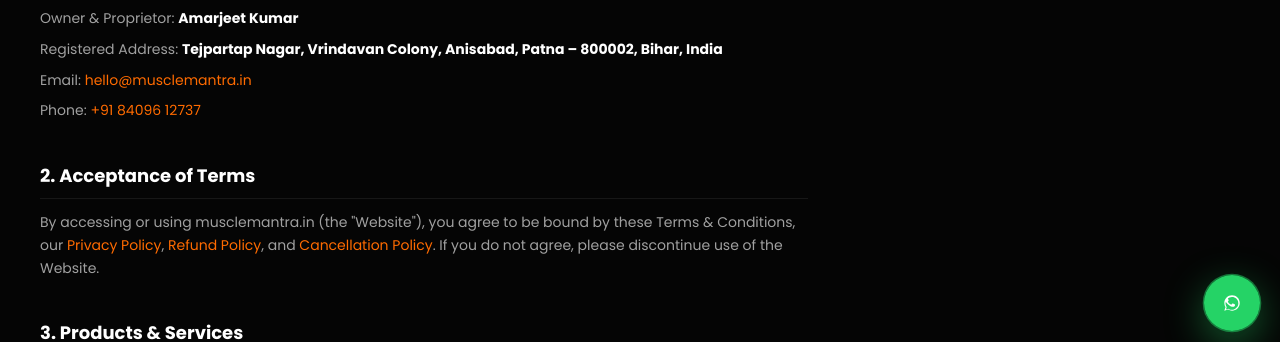
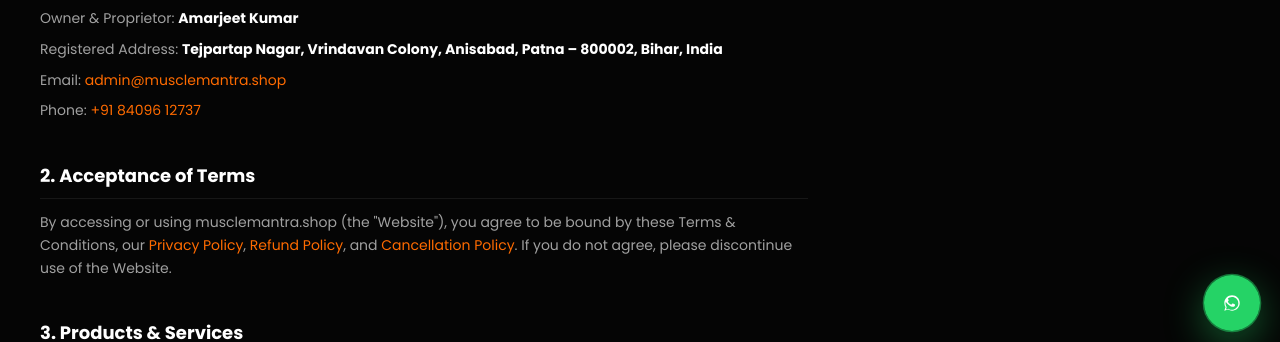
Before and after one commit to NAITIK74600/musclemantra, a Next.js app: page /terms in a window 1280 px wide. Shown: the part 445-787 px from the top of the page. Built offline with nearby package versions, Linux system fonts and the light colour scheme; no server answers.

Commit message:
chore: update contact email to admin@musclemantra.shop and domain to musclemantra.shop

```diff
--- a/src/app/about/page.tsx
+++ b/src/app/about/page.tsx
@@ -183,7 +183,7 @@
                   <p className="text-[13px] text-[rgba(245,245,245,0.5)] mt-1">Founder &amp; Proprietor, Muscle Mantra</p>
                   <div className="mt-3 space-y-1.5 text-[13px] text-[rgba(245,245,245,0.55)]">
                     <p className="flex items-center gap-2"><Phone size={13} className="text-[#FF6B00]" /> <a href="tel:+918409612737" className="hover:text-[#FF6B00] transition-colors">+91 84096 12737</a></p>
-                    <p className="flex items-center gap-2"><Mail size={13} className="text-[#FF6B00]" /> <a href="mailto:hello@musclemantra.in" className="hover:text-[#FF6B00] transition-colors">hello@musclemantra.in</a></p>
+                    <p className="flex items-center gap-2"><Mail size={13} className="text-[#FF6B00]" /> <a href="mailto:admin@musclemantra.shop" className="hover:text-[#FF6B00] transition-colors">admin@musclemantra.shop</a></p>
                   </div>
                 </div>
               </div>
--- a/src/app/admin/page.tsx
+++ b/src/app/admin/page.tsx
@@ -1895,7 +1895,7 @@
                 <div className="grid sm:grid-cols-2 gap-4">
                   {[
                     { label: 'Store Name', value: 'Muscle Mantra' },
-                    { label: 'Support Email', value: 'hello@musclemantra.in' },
+                    { label: 'Support Email', value: 'admin@musclemantra.shop' },
                     { label: 'Phone', value: '+91 84096 12737' },
                     { label: 'City', value: 'Patna, Bihar' },
                   ].map(f => (
--- a/src/app/cancellation-policy/page.tsx
+++ b/src/app/cancellation-policy/page.tsx
@@ -93,7 +93,7 @@
               <div className="grid sm:grid-cols-2 gap-4">
                 {[
                   { title: 'Call Us', value: '+91 84096 12737', sub: 'Fastest method — available 9 AM–8 PM', href: 'tel:+918409612737' },
-                  { title: 'Email Us', value: 'hello@musclemantra.in', sub: 'Include your Order ID in the subject', href: 'mailto:hello@musclemantra.in' },
+                  { title: 'Email Us', value: 'admin@musclemantra.shop', sub: 'Include your Order ID in the subject', href: 'mailto:admin@musclemantra.shop' },
                 ].map(({ title, value, sub, href }) => (
                   <a key={title} href={href} className="p-4 rounded-xl bg-[#111] border border-[rgba(255,255,255,0.07)] hover:border-[rgba(255,107,0,0.25)] transition-colors block">
                     <p className="text-[10px] font-bold tracking-widest uppercase text-[rgba(245,245,245,0.35)] mb-1">{title}</p>
@@ -143,7 +143,7 @@
             <p className="text-sm text-[rgba(245,245,245,0.55)] mb-3">Act fast — call us immediately for the quickest resolution:</p>
             <div className="flex flex-col gap-1.5 text-sm text-[rgba(245,245,245,0.6)]">
               <p>Phone: <a href="tel:+918409612737" className="text-[#FF6B00] hover:underline font-bold">+91 84096 12737</a> (Fastest)</p>
-              <p>Email: <a href="mailto:hello@musclemantra.in" className="text-[#FF6B00] hover:underline">hello@musclemantra.in</a></p>
+              <p>Email: <a href="mailto:admin@musclemantra.shop" className="text-[#FF6B00] hover:underline">admin@musclemantra.shop</a></p>
               <p>Address: Tejpartap Nagar, Vrindavan Colony, Anisabad, Patna – 800002, Bihar, India</p>
             </div>
           </div>
--- a/src/app/checkout/CheckoutClient.tsx
+++ b/src/app/checkout/CheckoutClient.tsx
@@ -166,7 +166,7 @@
           amount: amountStr,
           productinfo,
           firstname: form.name.trim(),
-          email: form.email.trim() || 'customer@musclemantra.in',
+          email: form.email.trim() || 'customer@musclemantra.shop',
           udf1: form.phone.trim(),
         }),
       });
@@ -211,7 +211,7 @@
         amount:      amountStr,
         productinfo,
         firstname:   form.name.trim(),
-        email:       form.email.trim() || 'customer@musclemantra.in',
+        email:       form.email.trim() || 'customer@musclemantra.shop',
         phone:       form.phone.trim(),
         surl:        `${siteUrl}/api/payu-return`,
         furl:        `${siteUrl}/api/payu-return`,
--- a/src/app/contact/page.tsx
+++ b/src/app/contact/page.tsx
@@ -7,7 +7,7 @@
     <ComingSoon
       eyebrow="Contact Us"
       title="We\u2019d Love to Hear From You"
-      description="A full contact form is on the way. Meanwhile, reach us at hello@musclemantra.in or call +91 84096 12737 — we're here 24/7."
+      description="A full contact form is on the way. Meanwhile, reach us at admin@musclemantra.shop or call +91 84096 12737 — we're here 24/7."
     />
   );
 }
--- a/src/app/invoice/[orderId]/InvoiceClient.tsx
+++ b/src/app/invoice/[orderId]/InvoiceClient.tsx
@@ -231,7 +231,7 @@
           <div className="bg-[#0a0a0a] px-9 py-6 border-t border-[rgba(255,255,255,0.06)] text-center print:bg-gray-50 print:border-gray-200">
             <p className="text-xs text-[rgba(245,245,245,0.3)] print:text-gray-400">Thank you for shopping with Muscle Mantra!</p>
             <p className="text-[11px] text-[rgba(245,245,245,0.25)] mt-1 print:text-gray-400">
-              +91 84096 12737 &nbsp;•&nbsp; hello@musclemantra.in &nbsp;•&nbsp; musclemantra.shop
+              +91 84096 12737 &nbsp;•&nbsp; admin@musclemantra.shop &nbsp;•&nbsp; musclemantra.shop
             </p>
             <p className="text-[10px] text-[rgba(245,245,245,0.15)] mt-3 print:text-gray-300">
               Muscle Mantra • Patna, Bihar, India
--- a/src/app/privacy-policy/page.tsx
+++ b/src/app/privacy-policy/page.tsx
@@ -11,7 +11,7 @@
     id: 'intro',
     title: '1. Introduction',
     content: (
-      <p>Muscle Mantra (&quot;we&quot;, &quot;us&quot;, or &quot;our&quot;), operated by <strong className="text-white">Amarjeet Kumar</strong>, is committed to protecting your privacy. This Privacy Policy describes how we collect, use, disclose, and safeguard your information when you visit musclemantra.in and make purchases from us.</p>
+      <p>Muscle Mantra (&quot;we&quot;, &quot;us&quot;, or &quot;our&quot;), operated by <strong className="text-white">Amarjeet Kumar</strong>, is committed to protecting your privacy. This Privacy Policy describes how we collect, use, disclose, and safeguard your information when you visit musclemantra.shop and make purchases from us.</p>
     ),
   },
   {
@@ -123,7 +123,7 @@
           <li>Opt out of marketing communications at any time</li>
           <li>Lodge a complaint with the relevant data protection authority</li>
         </ul>
-        <p className="mt-3">To exercise any of these rights, contact us at <a href="mailto:hello@musclemantra.in" className="text-[#FF6B00] hover:underline">hello@musclemantra.in</a>.</p>
+        <p className="mt-3">To exercise any of these rights, contact us at <a href="mailto:admin@musclemantra.shop" className="text-[#FF6B00] hover:underline">admin@musclemantra.shop</a>.</p>
       </>
     ),
   },
@@ -192,7 +192,7 @@
             <p className="text-sm text-[rgba(245,245,245,0.55)] mb-3">For privacy-related requests or concerns, reach out to:</p>
             <div className="flex flex-col gap-1.5 text-sm text-[rgba(245,245,245,0.6)]">
               <p>Amarjeet Kumar — Muscle Mantra</p>
-              <p>Email: <a href="mailto:hello@musclemantra.in" className="text-[#FF6B00] hover:underline">hello@musclemantra.in</a></p>
+              <p>Email: <a href="mailto:admin@musclemantra.shop" className="text-[#FF6B00] hover:underline">admin@musclemantra.shop</a></p>
               <p>Address: Tejpartap Nagar, Vrindavan Colony, Anisabad, Patna – 800002, Bihar, India</p>
             </div>
           </div>
--- a/src/app/refund-policy/page.tsx
+++ b/src/app/refund-policy/page.tsx
@@ -92,7 +92,7 @@
               </h2>
               <div className="space-y-4">
                 {[
-                  { step: '01', title: 'Contact Us Within 7 Days', desc: 'Email hello@musclemantra.in or call +91 84096 12737 within 7 days of delivery.' },
+                  { step: '01', title: 'Contact Us Within 7 Days', desc: 'Email admin@musclemantra.shop or call +91 84096 12737 within 7 days of delivery.' },
                   { step: '02', title: 'Provide Order Details', desc: 'Share your Order ID, the item(s) to be refunded, and clear photographs showing the issue.' },
                   { step: '03', title: 'Refund Approved', desc: 'Our team will review your request within 24–48 hours and notify you of the decision.' },
                   { step: '04', title: 'Receive Your Refund', desc: 'Once approved, the refund is processed to your original payment method within 5–7 business days.' },
@@ -159,7 +159,7 @@
             <h3 className="font-[var(--font-montserrat)] font-bold text-white mb-2">Need Help With a Refund?</h3>
             <p className="text-sm text-[rgba(245,245,245,0.55)] mb-3">We&apos;re here to help — reach out to us directly:</p>
             <div className="flex flex-col gap-1.5 text-sm text-[rgba(245,245,245,0.6)]">
-              <p>Email: <a href="mailto:hello@musclemantra.in" className="text-[#FF6B00] hover:underline">hello@musclemantra.in</a></p>
+              <p>Email: <a href="mailto:admin@musclemantra.shop" className="text-[#FF6B00] hover:underline">admin@musclemantra.shop</a></p>
               <p>Phone: <a href="tel:+918409612737" className="text-[#FF6B00] hover:underline">+91 84096 12737</a> (Mon–Sat, 9 AM–8 PM)</p>
               <p>Address: Tejpartap Nagar, Vrindavan Colony, Anisabad, Patna – 800002, Bihar, India</p>
             </div>
--- a/src/app/terms/page.tsx
+++ b/src/app/terms/page.tsx
@@ -15,7 +15,7 @@
         <p>This website is operated by <strong className="text-white">Muscle Mantra</strong>.</p>
         <p className="mt-3">Owner &amp; Proprietor: <strong className="text-white">Amarjeet Kumar</strong></p>
         <p className="mt-1">Registered Address: <strong className="text-white">Tejpartap Nagar, Vrindavan Colony, Anisabad, Patna – 800002, Bihar, India</strong></p>
-        <p className="mt-1">Email: <a href="mailto:hello@musclemantra.in" className="text-[#FF6B00] hover:underline">hello@musclemantra.in</a></p>
+        <p className="mt-1">Email: <a href="mailto:admin@musclemantra.shop" className="text-[#FF6B00] hover:underline">admin@musclemantra.shop</a></p>
         <p className="mt-1">Phone: <a href="tel:+918409612737" className="text-[#FF6B00] hover:underline">+91 84096 12737</a></p>
       </>
     ),
@@ -24,7 +24,7 @@
     id: 'acceptance',
     title: '2. Acceptance of Terms',
     content: (
-      <p>By accessing or using musclemantra.in (the &quot;Website&quot;), you agree to be bound by these Terms &amp; Conditions, our <Link href="/privacy-policy" className="text-[#FF6B00] hover:underline">Privacy Policy</Link>, <Link href="/refund-policy" className="text-[#FF6B00] hover:underline">Refund Policy</Link>, and <Link href="/cancellation-policy" className="text-[#FF6B00] hover:underline">Cancellation Policy</Link>. If you do not agree, please discontinue use of the Website.</p>
+      <p>By accessing or using musclemantra.shop (the &quot;Website&quot;), you agree to be bound by these Terms &amp; Conditions, our <Link href="/privacy-policy" className="text-[#FF6B00] hover:underline">Privacy Policy</Link>, <Link href="/refund-policy" className="text-[#FF6B00] hover:underline">Refund Policy</Link>, and <Link href="/cancellation-policy" className="text-[#FF6B00] hover:underline">Cancellation Policy</Link>. If you do not agree, please discontinue use of the Website.</p>
     ),
   },
   {
@@ -151,7 +151,7 @@
           {/* Operator highlight box */}
           <div className="mb-10 p-5 rounded-2xl bg-[rgba(255,107,0,0.08)] border border-[rgba(255,107,0,0.2)]">
             <p className="text-[13px] text-[rgba(245,245,245,0.7)] leading-relaxed">
-              <span className="font-bold text-white">This website is operated by Muscle Mantra.</span> These Terms &amp; Conditions govern your use of musclemantra.in and all transactions made through the platform. Please read them carefully before placing an order.
+              <span className="font-bold text-white">This website is operated by Muscle Mantra.</span> These Terms &amp; Conditions govern your use of musclemantra.shop and all transactions made through the platform. Please read them carefully before placing an order.
             </p>
           </div>
 
@@ -173,7 +173,7 @@
             <h3 className="font-[var(--font-montserrat)] font-bold text-white mb-2">Questions?</h3>
             <p className="text-sm text-[rgba(245,245,245,0.55)] mb-3">If you have any questions about these Terms &amp; Conditions, contact us:</p>
             <div className="flex flex-col gap-1.5 text-sm text-[rgba(245,245,245,0.6)]">
-              <p>Email: <a href="mailto:hello@musclemantra.in" className="text-[#FF6B00] hover:underline">hello@musclemantra.in</a></p>
+              <p>Email: <a href="mailto:admin@musclemantra.shop" className="text-[#FF6B00] hover:underline">admin@musclemantra.shop</a></p>
               <p>Phone: <a href="tel:+918409612737" className="text-[#FF6B00] hover:underline">+91 84096 12737</a></p>
               <p>Address: Tejpartap Nagar, Vrindavan Colony, Anisabad, Patna – 800002, Bihar, India</p>
             </div>
--- a/src/components/AdminGate.tsx
+++ b/src/components/AdminGate.tsx
@@ -200,7 +200,7 @@
                   autoComplete="username"
                   value={email}
                   onChange={e => { setEmail(e.target.value); setError(''); }}
-                  placeholder="admin@musclemantra.in"
+                  placeholder="admin@musclemantra.shop"
                   className="w-full px-4 py-3 bg-[#0a0a0a] border border-[rgba(255,255,255,0.08)] rounded-xl text-sm text-white placeholder:text-[rgba(245,245,245,0.2)] focus:border-[#FF6B00] focus:outline-none transition-colors"
                 />
               </div>
--- a/src/components/Footer.tsx
+++ b/src/components/Footer.tsx
@@ -40,8 +40,8 @@
               <a href="tel:+918409612737" className="inline-flex items-center gap-2 hover:text-[#FF6B00] transition-colors">
                 <Phone size={13} className="text-[#FF6B00]" /> +91 84096 12737
               </a>
-              <a href="mailto:hello@musclemantra.in" className="inline-flex items-center gap-2 hover:text-[#FF6B00] transition-colors">
-                <Mail size={13} className="text-[#FF6B00]" /> hello@musclemantra.in
+              <a href="mailto:admin@musclemantra.shop" className="inline-flex items-center gap-2 hover:text-[#FF6B00] transition-colors">
+                <Mail size={13} className="text-[#FF6B00]" /> admin@musclemantra.shop
               </a>
               <span className="inline-flex items-start gap-2">
                 <MapPin size={13} className="text-[#FF6B00] mt-0.5 shrink-0" />
--- a/src/components/Navbar.tsx
+++ b/src/components/Navbar.tsx
@@ -591,7 +591,7 @@
       <div className="mt-6 p-4 rounded-2xl bg-[#111] border border-white/6">
         <p className="text-[10px] font-black tracking-[0.22em] uppercase text-[#FF6B00] mb-2">Need help?</p>
         <a href="tel:+918409612737" className="block text-[13px] font-bold text-white">+91 84096 12737</a>
-        <a href="mailto:hello@musclemantra.in" className="block text-[12px] text-white/60">hello@musclemantra.in</a>
+        <a href="mailto:admin@musclemantra.shop" className="block text-[12px] text-white/60">admin@musclemantra.shop</a>
       </div>
 
       {user && (
```
Also changed, not shown: 248 other files (tests, documents, lock files or other folders).
